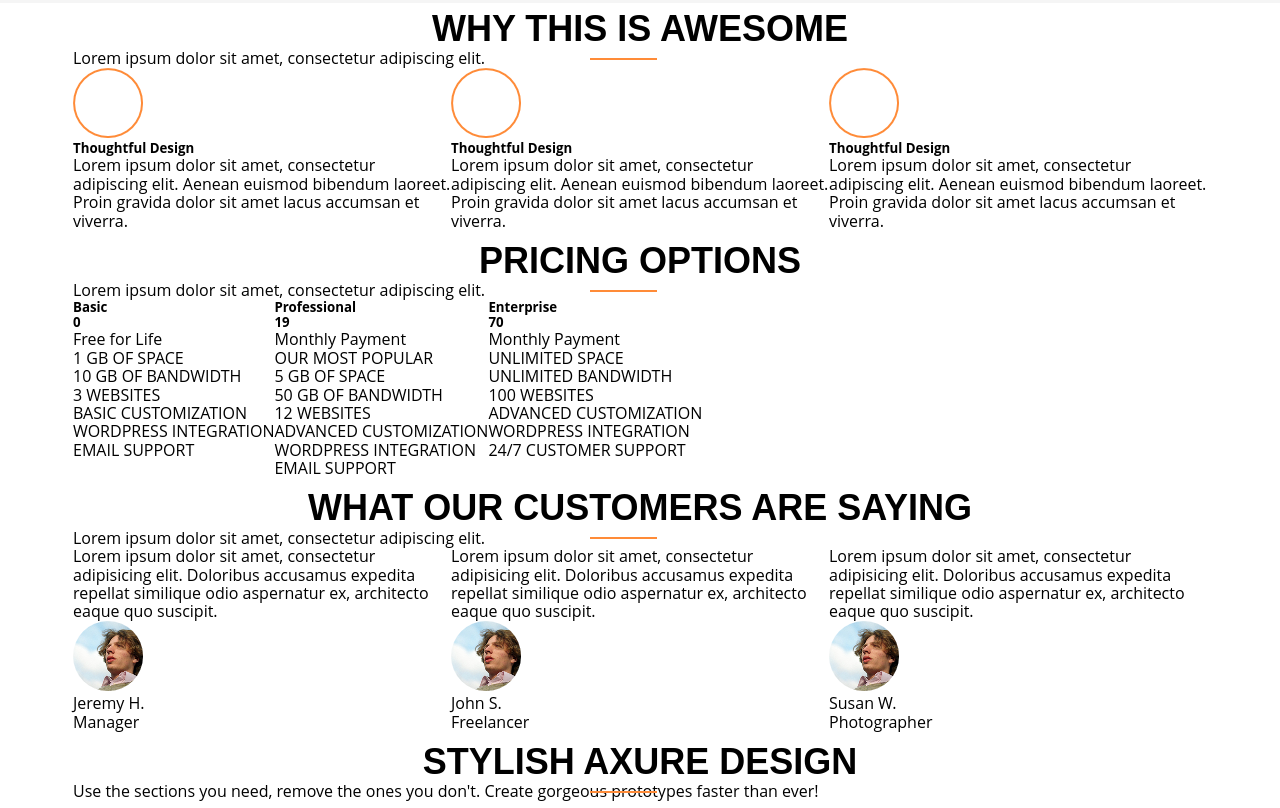
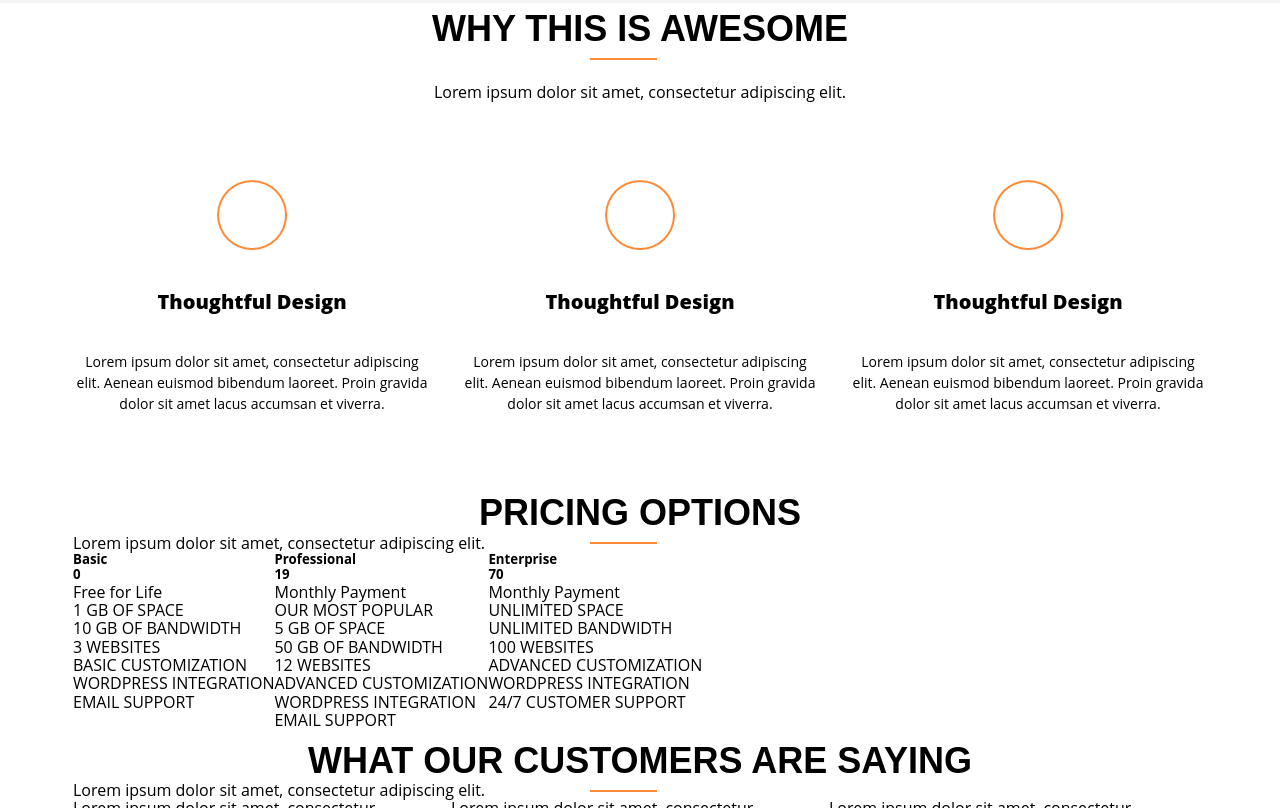
Before and after one commit to howardwarren1982/axitwebsite, a plain HTML site: page index.html in a window 1280 px wide. Shown: the part 2030-2838 px from the top of the page. Drawn offline with nearby package versions, Linux system fonts and the light colour scheme.

Commit message:
completed why awesome section

```diff
--- a/index.html
+++ b/index.html
@@ -273,11 +273,11 @@
       <div class="row">
         <h2>WHY THIS IS AWESOME</h2>
         <p>Lorem ipsum dolor sit amet, consectetur adipiscing elit.</p>
-        <div class="flex">
+        <div class="flex flex-responsive">
           <div class="awesome-card">
             <img src="resources/img/icon_awesome_u175.png" alt="Place Holder" />
             <h5>Thoughtful Design</h5>
-            <p>
+            <p class="standard-paragraph">
               Lorem ipsum dolor sit amet, consectetur adipiscing elit. Aenean
               euismod bibendum laoreet. Proin gravida dolor sit amet lacus
               accumsan et viverra.
@@ -286,7 +286,7 @@
           <div class="awesome-card">
             <img src="resources/img/icon_awesome_u175.png" alt="Place Holder" />
             <h5>Thoughtful Design</h5>
-            <p>
+            <p class="standard-paragraph">
               Lorem ipsum dolor sit amet, consectetur adipiscing elit. Aenean
               euismod bibendum laoreet. Proin gravida dolor sit amet lacus
               accumsan et viverra.
@@ -295,7 +295,7 @@
           <div class="awesome-card">
             <img src="resources/img/icon_awesome_u175.png" alt="Place Holder" />
             <h5>Thoughtful Design</h5>
-            <p>
+            <p class="standard-paragraph">
               Lorem ipsum dolor sit amet, consectetur adipiscing elit. Aenean
               euismod bibendum laoreet. Proin gravida dolor sit amet lacus
               accumsan et viverra.
--- /dev/null
+++ b/resources/cssScss/scss/_sectionWhyAwesome.scss
@@ -0,0 +1,48 @@
+.section-why-awesome {
+  h2 {
+    margin-bottom: pxtoem(15);
+  }
+
+  @include for-any-size(423px) {
+    h2 {
+      @include toRem(font-size, 30);
+    }
+  }
+
+  @include for-any-size(345px) {
+    h2 {
+      @include toRem(font-size, 20);
+      margin-bottom: pxtoem(25);
+    }
+  }
+
+  p {
+    text-align: center;
+    margin-bottom: pxtoem(78);
+  }
+
+  .flex {
+    gap: pxtoem(30);
+  }
+
+  .awesome-card {
+    text-align: center;
+
+    p {
+      max-width: 50ch;
+    }
+
+    @include for-any-size(766px) {
+      p {
+        margin: 0 auto;
+      }
+    }
+  }
+
+  h5 {
+    margin-top: pxtoem(30);
+    margin-bottom: pxtoem(30);
+    @include toRem(font-size, 20);
+    font-weight: 800;
+  }
+}
--- a/resources/cssScss/scss/style.scss
+++ b/resources/cssScss/scss/style.scss
@@ -9,3 +9,4 @@
 @import "sectionTab";
 @import "sectionSublist";
 @import "sectionStandardPicture";
+@import "sectionWhyAwesome";
```
Also changed, not shown: resources/cssScss/css/style.css.
